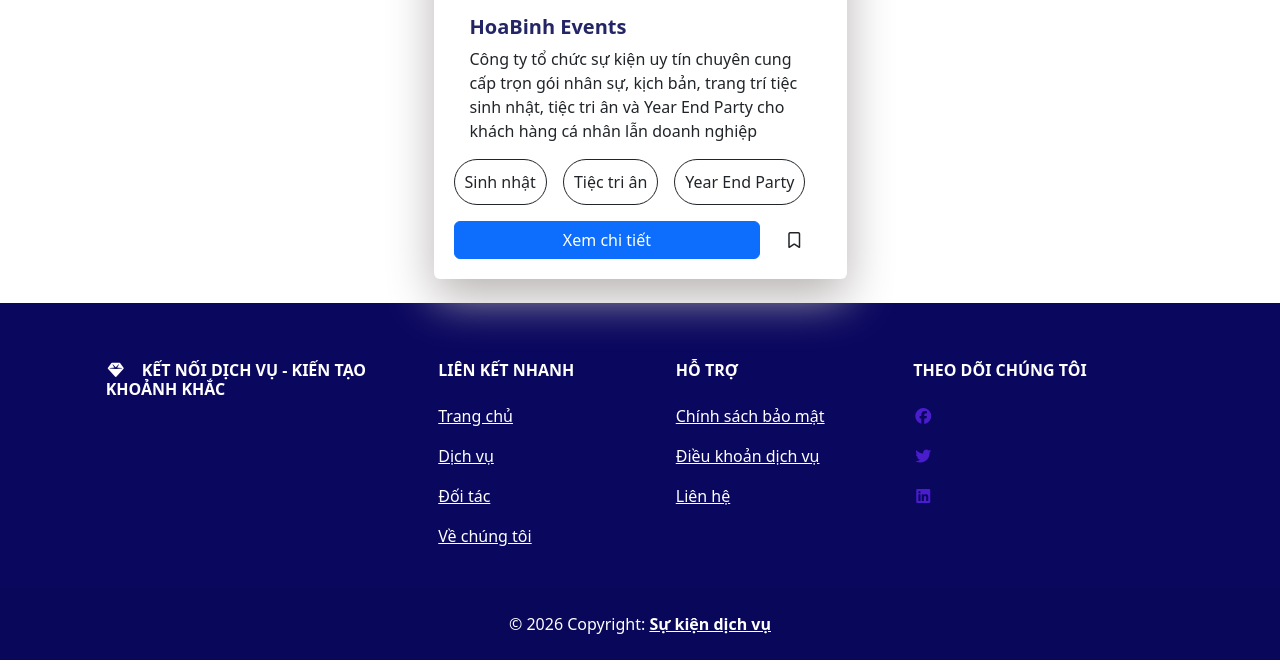
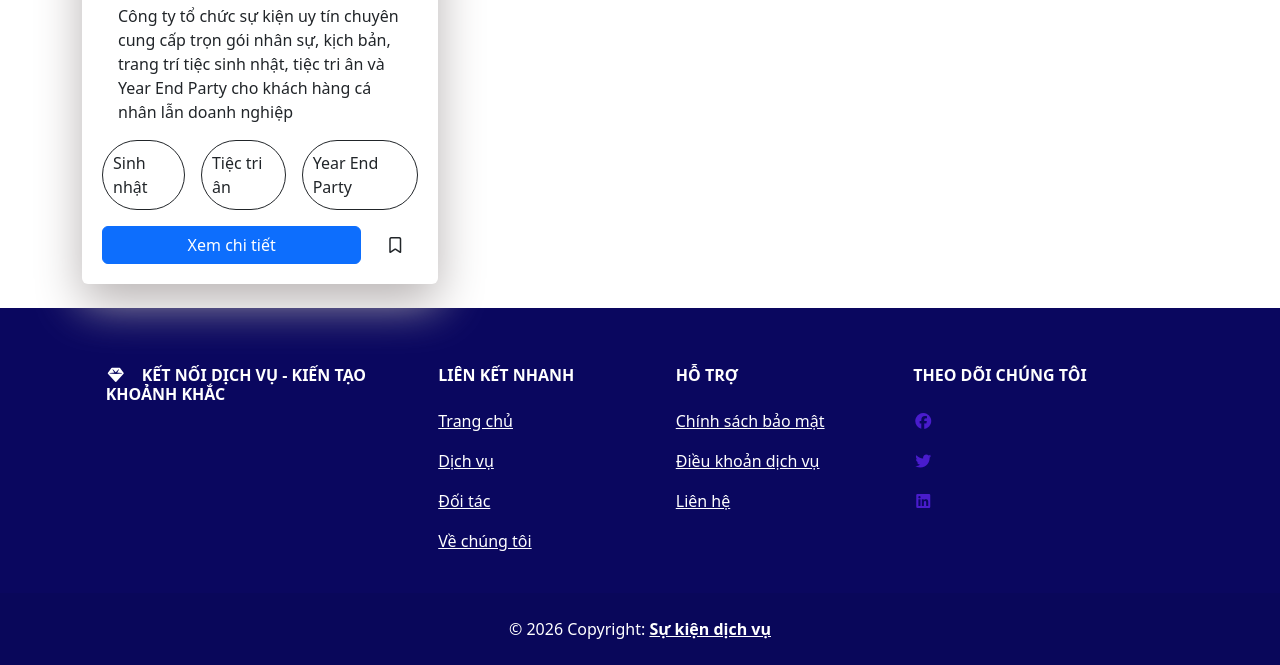
Before and after one commit to mphuc454/EventDecorWeb, a Flask app: page /partner in a window 1280 px wide. Shown: the part 976-1641 px from the top of the page. Run offline with Flask 3, Linux system fonts and the light colour scheme.

Commit message:
fix page partner

```diff
--- a/static/css/partner.css
+++ b/static/css/partner.css
@@ -7,8 +7,7 @@
   padding: 20px;
   border: none;
   width: 100%;
-  max-width: 413px;
-  min-height: 284px;
+  min-height: 100%;
   box-shadow: 0 18px 47px #b8b3b3;
 }
 .btn-detailed-partner {
--- a/templates/partner.html
+++ b/templates/partner.html
@@ -21,7 +21,8 @@ header %}
   <p class="desc-partner fw-medium">
     Các đối tác được nhiều khách hàng tin tưởng
   </p>
-  <div class="row gap-4">
+  <div>
+    <div class="row row-cols-1 row-cols-md-2 row-cols-lg-3 g-4">
       <div class="col">
         <div class="card card-partner-page">
           <img class="card-img-top" src="..." alt="Card image cap" />
@@ -60,5 +61,6 @@ header %}
       </div>
     </div>
   </div>
+</div>
 
 {% endblock content %}
```
Lines whose indentation alone changed are shown as unchanged.
